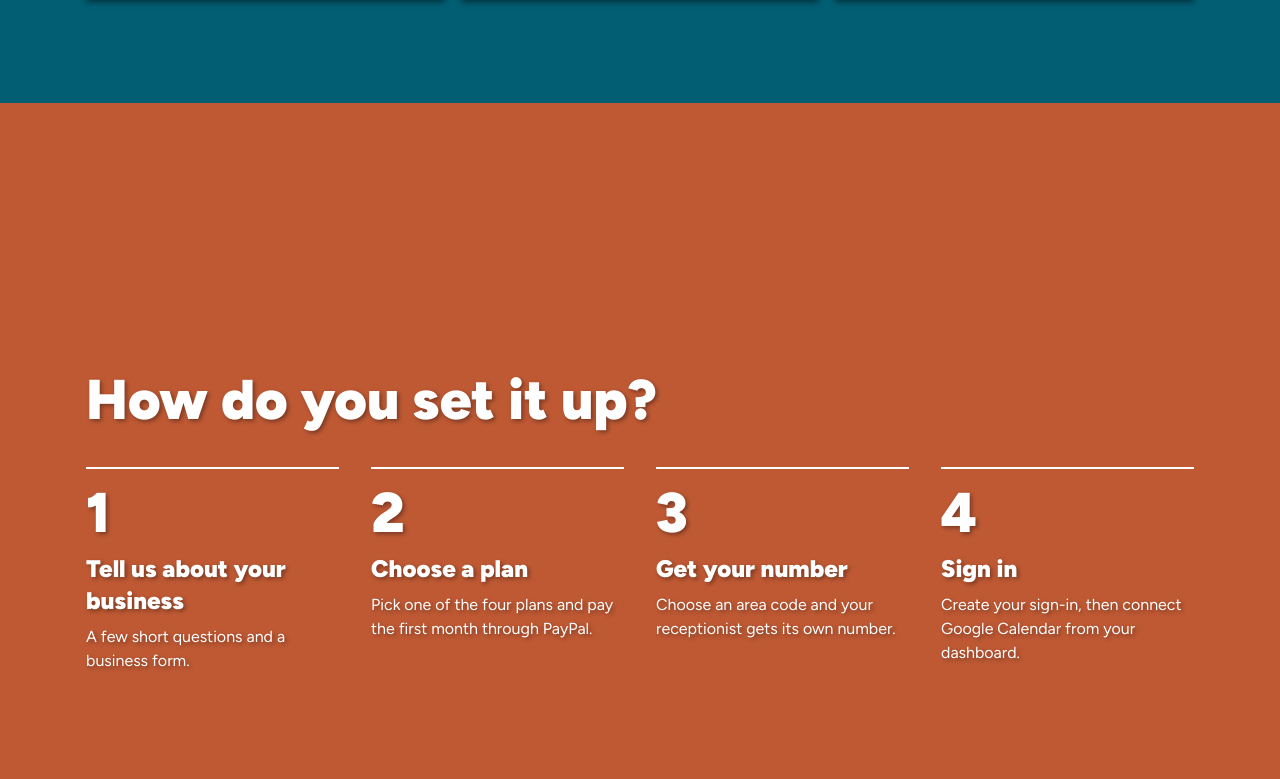
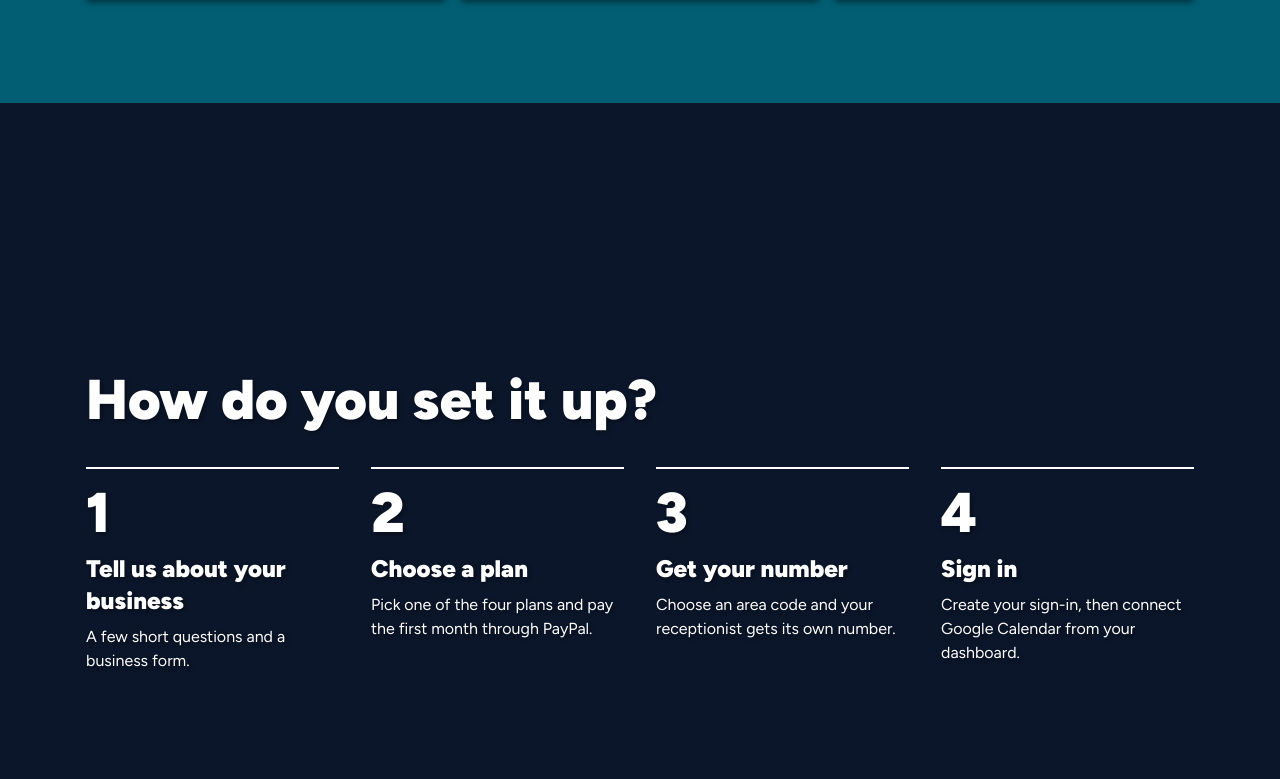
Before and after one commit to jmartinemployment/Geek-Receptionist, a Next.js app: page / in a window 1280 px wide. Shown: the part 2441-3220 px from the top of the page. Built offline with nearby package versions, Linux system fonts and the light colour scheme.

Commit message:
How do you set it up is on navy, so the home page's section backgrounds follow geekatyourspot.com's home page in order

```diff
--- a/src/components/home/how-it-works.tsx
+++ b/src/components/home/how-it-works.tsx
@@ -22,7 +22,7 @@ function steps(idSuffix: string) {
 export default function HowItWorks() {
   return (
     <>
-      <section className="min-h-screen w-full bg-[#BF5934] py-5 text-white lg:hidden">
+      <section className="min-h-screen w-full bg-[#0B162A] py-5 text-white lg:hidden">
         <div className="container">
           <div className="grid min-h-screen grid-cols-1 content-center gap-y-8">
             <h2 id="how-it-works" className="font-[var(--font-sora)] text-[8vw] font-black leading-[0.95] text-white shadow-text sm:text-4xl md:text-5xl">
@@ -33,7 +33,7 @@ export default function HowItWorks() {
         </div>
       </section>
 
-      <section className="hidden min-h-screen bg-[#BF5934] py-5 text-white lg:block">
+      <section className="hidden min-h-screen bg-[#0B162A] py-5 text-white lg:block">
         <div className="container">
           <div className="grid min-h-screen grid-cols-12 content-center gap-x-4 gap-y-10">
             <div className="col-span-12">
```
